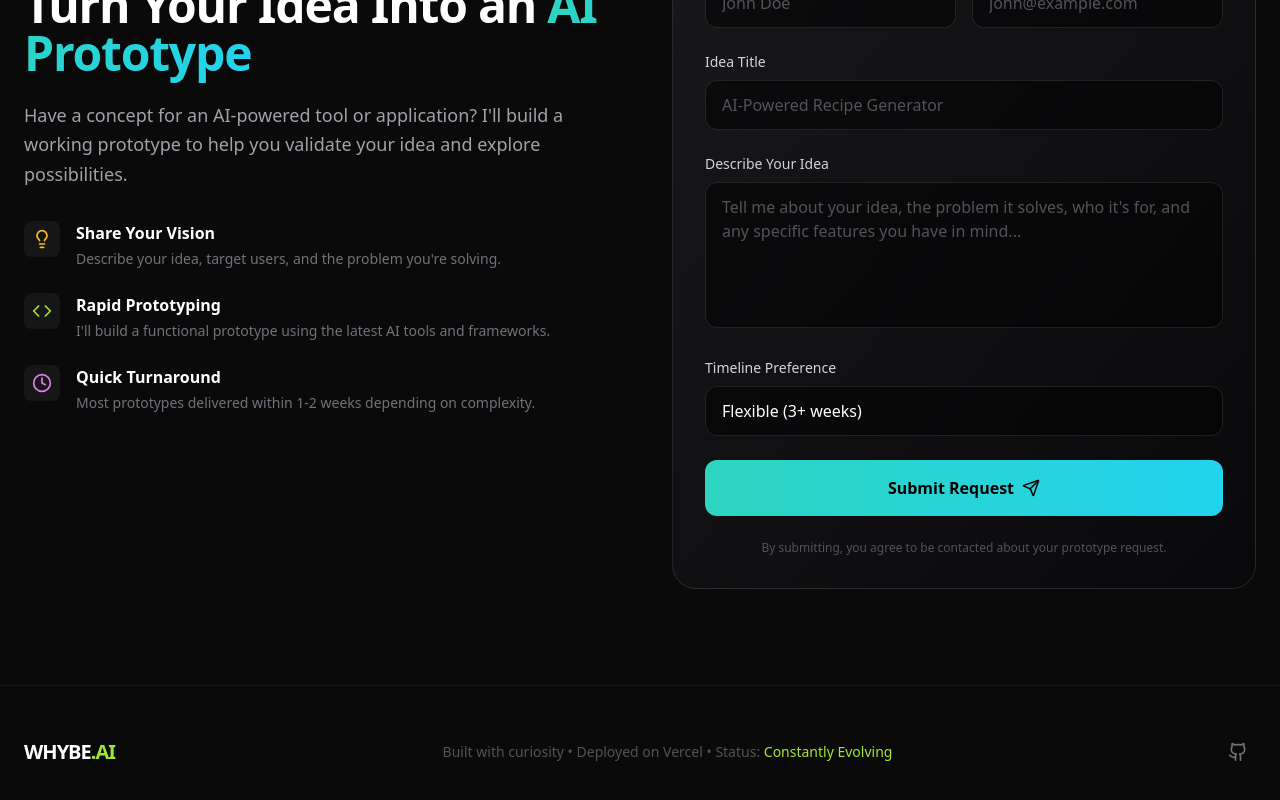
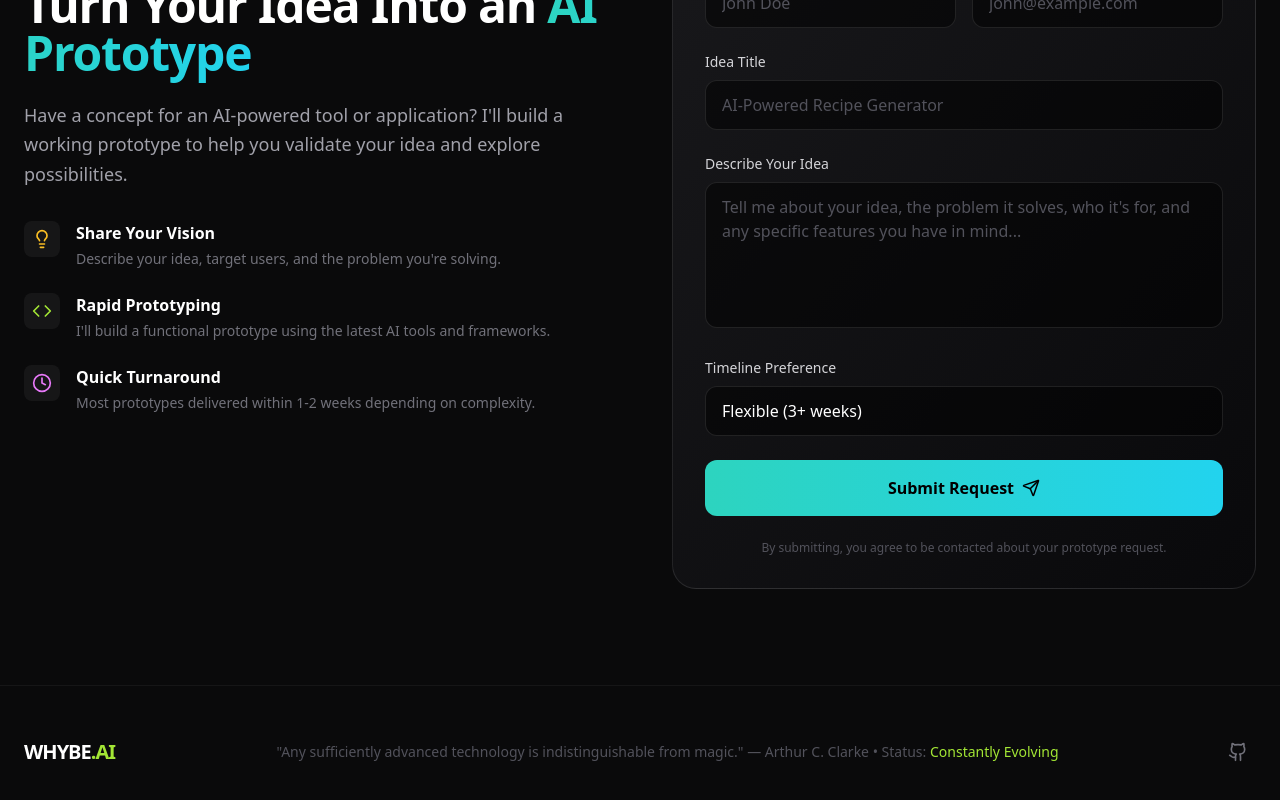
Before and after one commit to gordianknot-legacy/my-sandbox, a Next.js app: page / in a window 1280 px wide. Shown: the part 1635-2435 px from the top of the page. Built offline with nearby package versions, Linux system fonts and the light colour scheme.

Commit message:
Update footer

```diff
--- a/app/page.tsx
+++ b/app/page.tsx
@@ -432,7 +432,7 @@ export default function Home() {
             WHYBE<span className="text-lime-400">.AI</span>
           </div>
           <div className="text-sm text-zinc-600">
-            Built with curiosity • Deployed on Vercel • Status: <span className="text-lime-400">Constantly Evolving</span>
+            "Any sufficiently advanced technology is indistinguishable from magic." — Arthur C. Clarke • Status: <span className="text-lime-400">Constantly Evolving</span>
           </div>
           <div className="flex gap-4">
             <a href="https://github.com/gordianknot-legacy/my-sandbox"
```
